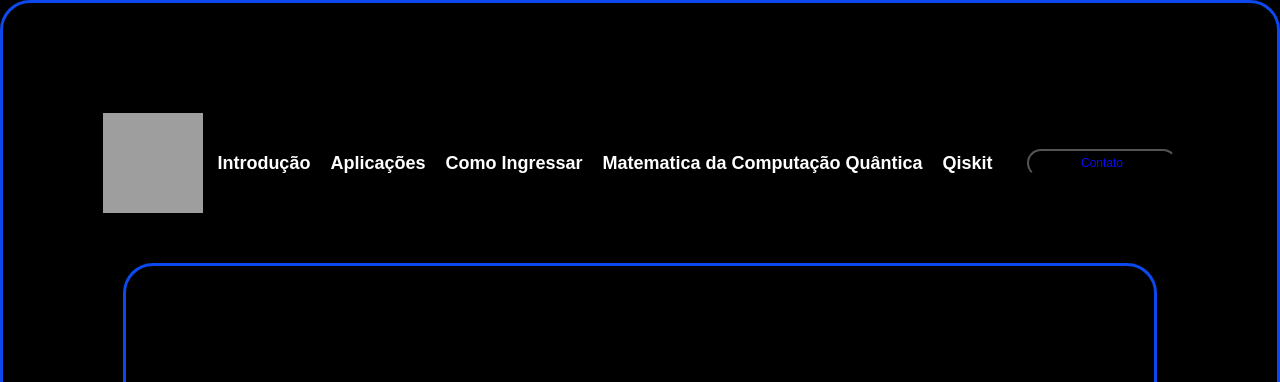
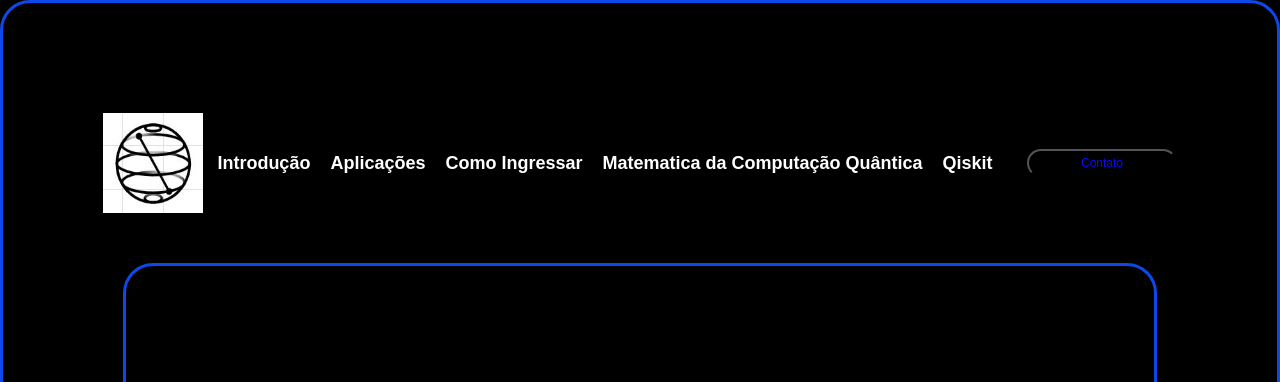
Before and after one commit to ThanusYago/projeto-AC5, a Flask app: page /mat in a window 1280 px wide. Shown: the top 382 px of the page. Run offline with Flask 3, Linux system fonts and the light colour scheme; some libraries are stand-ins or nearby versions; grey boxes are pictures that could not be loaded.

Commit message:
Update mat.html

```diff
--- a/templates/mat.html
+++ b/templates/mat.html
@@ -25,7 +25,7 @@
 
     <div>
         <header>
-            <img src="{{ url_for('static', filename='img/Qiskit.JPG') }}" alt="Descripción de la imagen" style="width: 100px; height: 100px;">
+            <img src="{{ url_for('static', filename='img/Qiskit.png') }}" alt="Descripción de la imagen" style="width: 100px; height: 100px;">
 
             <div class="cabeçalho-link" class="navbar" id="navbar">
                 <ul>
@@ -60,7 +60,7 @@
                     online
                 </h3>
                 <div class="project-secction">
-                    <img src="{{ url_for('static', filename='img\mecânica-quantica-2.jpg') }}" alt="Descripción de la imagen">
+                    <img src="{{ url_for('static', filename='img\mecanica-quantica-2.png') }}" alt="Descripción de la imagen">
 
                     <!-- Tópico 1 -->
                         <div class="topic">
```
